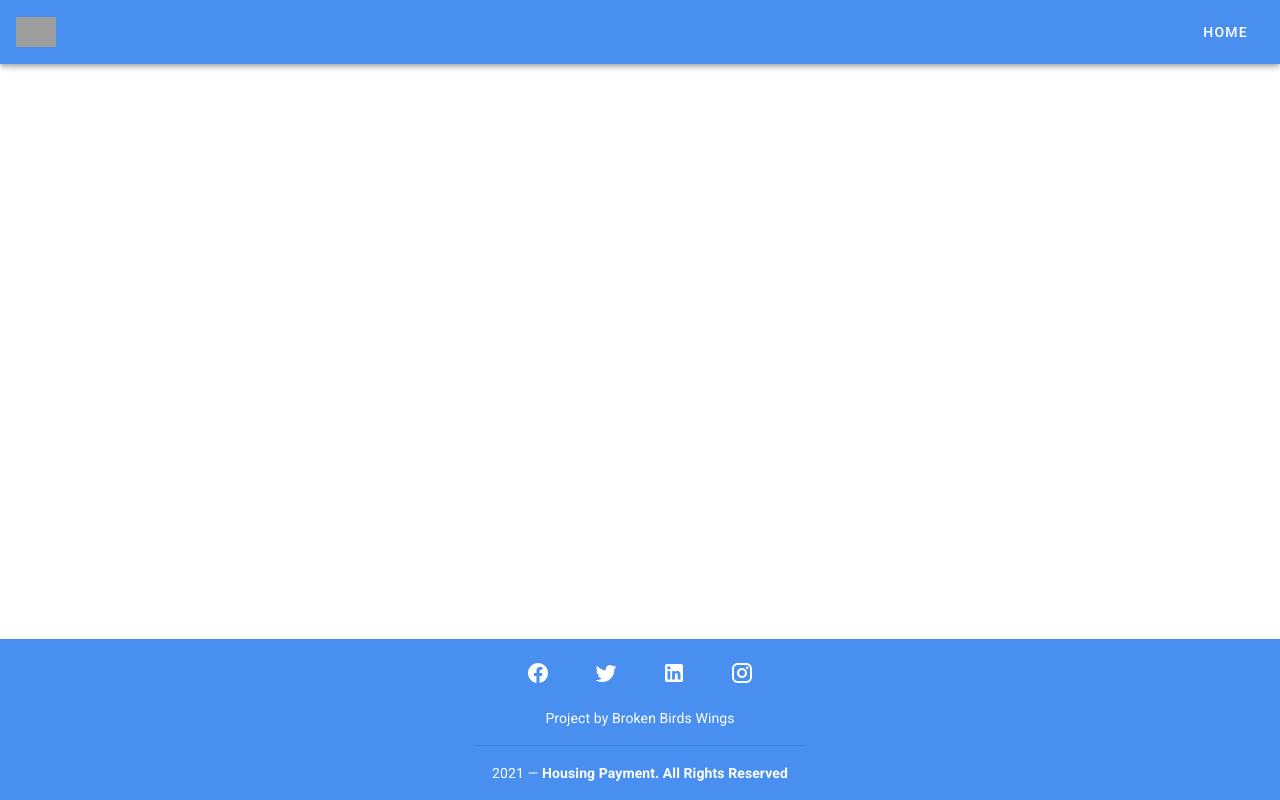
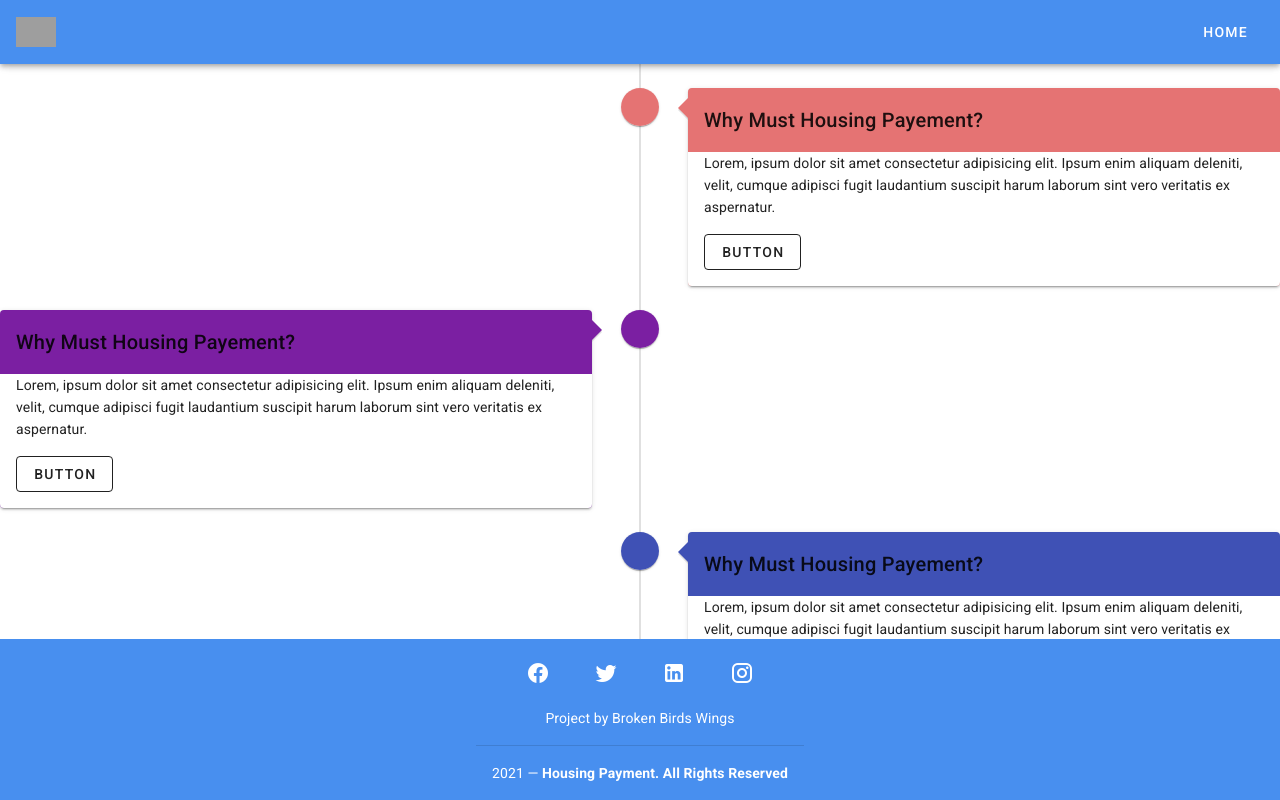
Before and after one commit to BriyanSitinjak/vuetify-tutorial, a Vue app in the folder vuetify-tutorial/: page / in a window 1280 px wide. Built offline with nearby package versions, Linux system fonts and the light colour scheme; grey boxes are pictures that could not be loaded.

Commit message:
add timeline

```diff
--- a/vuetify-tutorial/src/components/AppHome.vue
+++ b/vuetify-tutorial/src/components/AppHome.vue
@@ -1,7 +1,7 @@
 <template>
     <div>
-        <!-- <app-toolbar></app-toolbar> -->
-
+        <app-landing-page></app-landing-page>
+        <v-spacer></v-spacer>
         <app-footer></app-footer>
     </div>
 </template>
@@ -10,11 +10,13 @@
 <script>
 
 import AppFooter from './AppFooter'
+import AppLandingPage from './AppLandingPage.vue'
 
 
 export default {
     components : {
-        AppFooter
+        AppFooter,
+        AppLandingPage
     }
 
 }
--- /dev/null
+++ b/vuetify-tutorial/src/components/AppLandingPage.vue
@@ -0,0 +1,43 @@
+<template>
+    <v-timeline
+    align-top
+    :dense="$vuetify.breakpoint.smAndDown"
+    >
+        <v-timeline-item
+        v-for="(item, i) in items"
+        :key="i"
+        :color="item.color"
+        fill-dot
+        >
+            <v-card
+            :color="item.color"
+            >
+                <v-card-title class="title"> Why Must Housing Payement?</v-card-title>
+                <v-card-text class="white text--primary">
+                    <p>Lorem, ipsum dolor sit amet consectetur adipisicing elit. Ipsum enim aliquam deleniti, velit, cumque adipisci fugit laudantium suscipit harum laborum sint vero veritatis ex aspernatur.</p>
+                    <v-btn
+                    :color="item-color"
+                    class="mx-0"
+                    outlined
+                    > Button
+                    </v-btn>
+                </v-card-text>
+
+            </v-card>
+
+        </v-timeline-item>
+    </v-timeline>
+</template>
+
+<script>
+export default {
+    data:() => ({
+        items: [
+            {color: 'red lighten-2'},
+            {color: 'purple darken-2'},
+            {color: 'indigo'}
+
+        ]
+    })
+}
+</script>
```
